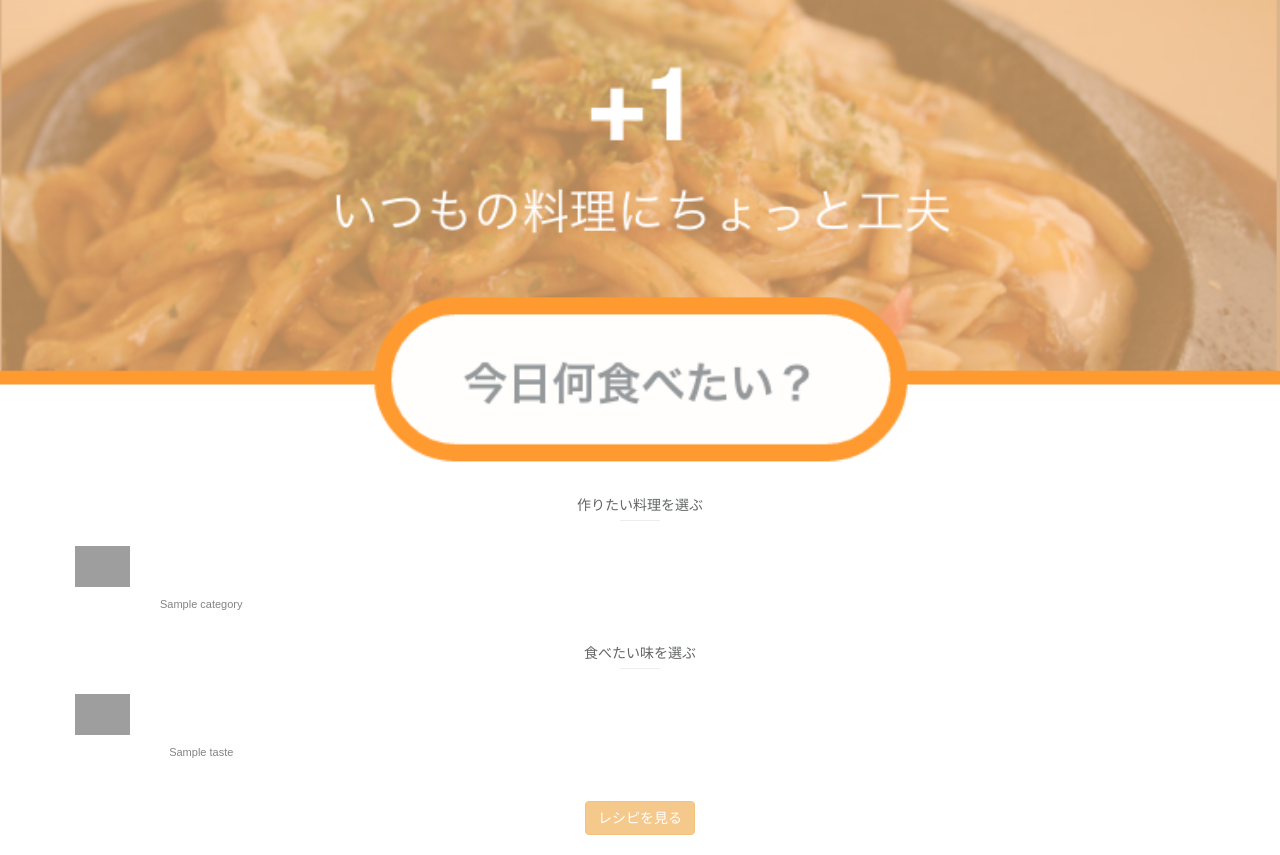
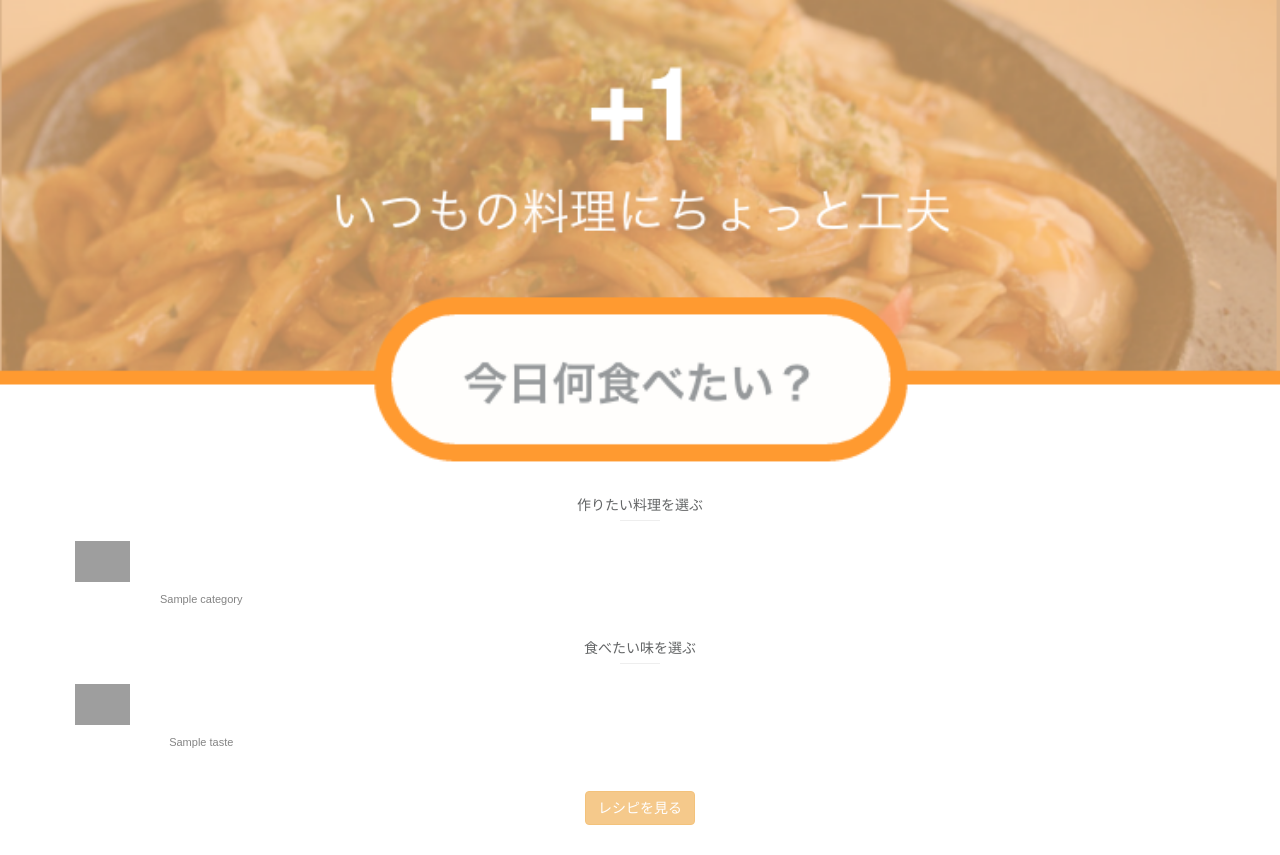
Before and after one commit to katsuyan/arrangerecipe, a Django app: page / in a window 1280 px wide. Run offline with Django 3.2, Linux system fonts and the light colour scheme; tables that the repository leaves empty hold one stand-in row (values such as "Sample post"); some libraries are stand-ins or nearby versions; grey boxes are pictures that could not be loaded.

Commit message:
add margin

```diff
--- a/recipe/templates/recipe/index.html
+++ b/recipe/templates/recipe/index.html
@@ -22,7 +22,7 @@
 
     <div class="row" style="margin-top:-10px;">
       {% for category in category_list %}
-      <div class="col-xs-3">
+      <div class="col-xs-3" style="margin-top:-5px;">
         <div class="radio">
           <input type="radio" name="category" id="c_{{ category.id }}" value="{{ category.id }}" style="display:none">
           <label for="c_{{ category.id }}">
@@ -44,7 +44,7 @@
 
     <div class="row" style="margin-top:-10px;">
       {% for taste in taste_list %}
-      <div class="col-xs-3">
+      <div class="col-xs-3" style="margin-top:-5px;">
         <div class="radio">
           <input type="radio" name="taste" id="t_{{ taste.id }}" value="{{ taste.id }}" style="display:none">
           <label for="t_{{ taste.id }}">
@@ -56,7 +56,7 @@
       {% endfor %}
     </div>
 
-    <div class="center-block" style="width: 256px; text-align: center; margin-top: 30px;">
+    <div class="center-block" style="width: 256px; text-align: center; margin-top: 30px; margin-bottom: 30px;">
       <button class="btn btn-warning" id="cook_button" style="text-align:center;" disabled>レシピを見る</button>
     </div>
   </form>
```
